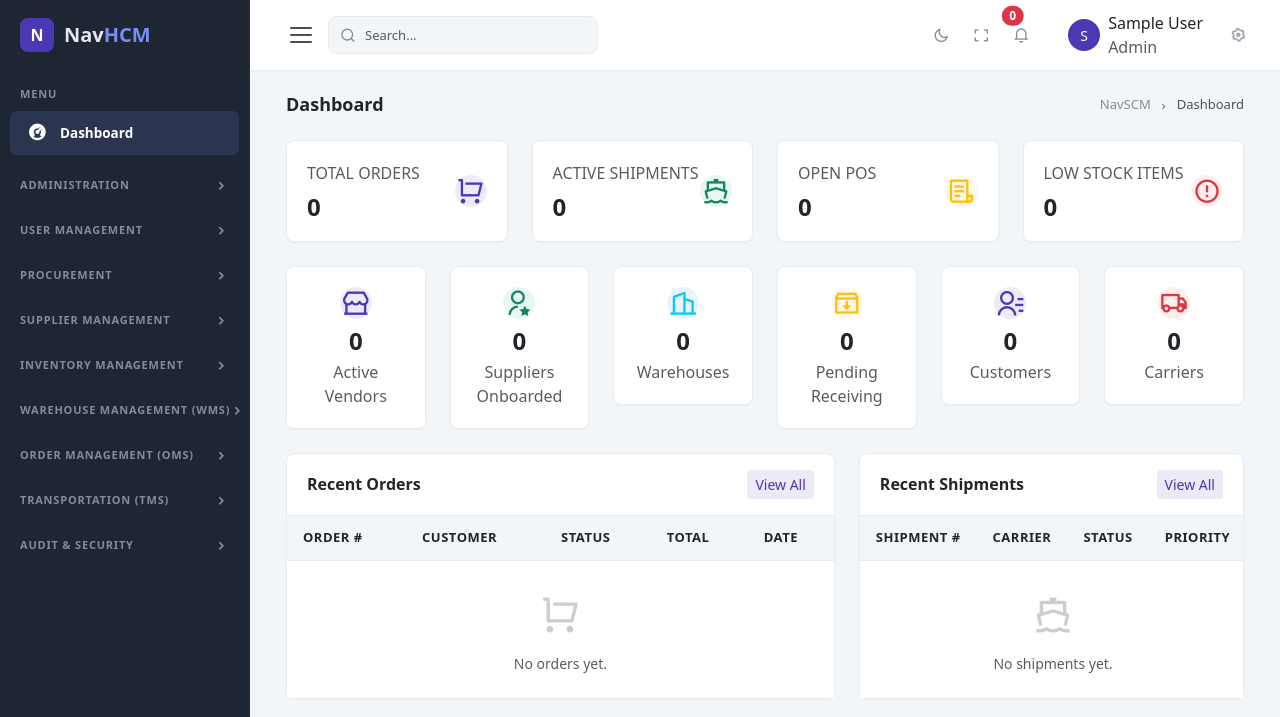
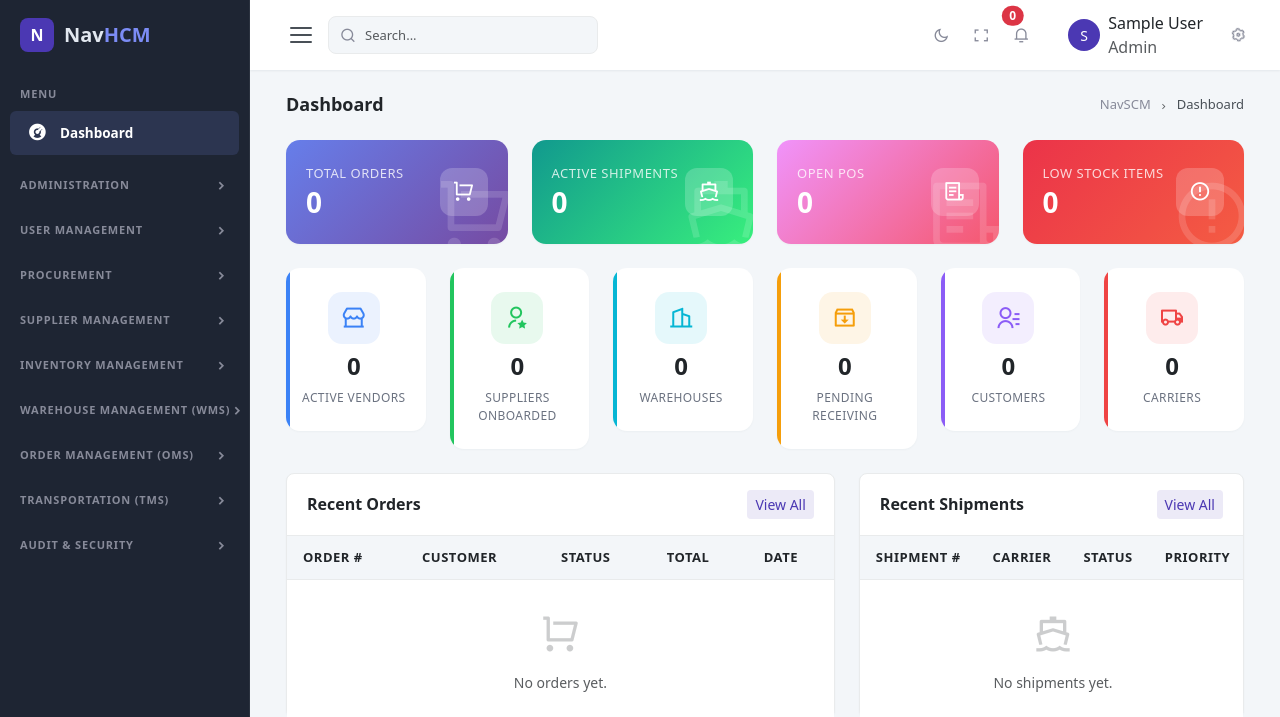
Before and after one commit to Navaid-KloneIT/NavSCM, a Django app: page / in a window 1280 px wide. Shown: the top 717 px of the page. Run offline with Django 4.2, Linux system fonts and the light colour scheme; the visitor is signed in with stand-in values (Sample User, id 1); some libraries are stand-ins or nearby versions.

Commit message:
Add modern gradient KPI cards and accent-bar module cards to dashboard

```diff
--- a/templates/dashboard/index.html
+++ b/templates/dashboard/index.html
@@ -2,6 +2,115 @@
 {% load static %}
 
 {% block title %}Dashboard{% endblock %}
+
+{% block extra_css %}
+<style>
+    .dash-card {
+        border: none;
+        border-radius: 14px;
+        overflow: hidden;
+        transition: transform 0.2s ease, box-shadow 0.2s ease;
+        position: relative;
+    }
+    .dash-card:hover {
+        transform: translateY(-4px);
+        box-shadow: 0 8px 25px rgba(0,0,0,0.1);
+    }
+    .dash-card .card-body { position: relative; z-index: 1; }
+    .dash-card .dash-bg-icon {
+        position: absolute;
+        right: -8px;
+        bottom: -12px;
+        font-size: 80px;
+        opacity: 0.08;
+        z-index: 0;
+        line-height: 1;
+    }
+    .dash-card .dash-count {
+        font-size: 28px;
+        font-weight: 700;
+        line-height: 1.1;
+        margin-bottom: 2px;
+    }
+    .dash-card .dash-label {
+        font-size: 13px;
+        font-weight: 500;
+        text-transform: uppercase;
+        letter-spacing: 0.5px;
+        margin-bottom: 0;
+    }
+    .dash-card .dash-icon-wrap {
+        width: 48px;
+        height: 48px;
+        border-radius: 12px;
+        display: flex;
+        align-items: center;
+        justify-content: center;
+        font-size: 22px;
+    }
+    .dash-card.dash-gradient-primary { background: linear-gradient(135deg, #667eea 0%, #764ba2 100%); }
+    .dash-card.dash-gradient-success { background: linear-gradient(135deg, #11998e 0%, #38ef7d 100%); }
+    .dash-card.dash-gradient-warning { background: linear-gradient(135deg, #f093fb 0%, #f5576c 100%); }
+    .dash-card.dash-gradient-danger  { background: linear-gradient(135deg, #eb3349 0%, #f45c43 100%); }
+    .dash-card.dash-gradient-primary .dash-count,
+    .dash-card.dash-gradient-success .dash-count,
+    .dash-card.dash-gradient-warning .dash-count,
+    .dash-card.dash-gradient-danger .dash-count  { color: #fff; }
+    .dash-card.dash-gradient-primary .dash-label,
+    .dash-card.dash-gradient-success .dash-label,
+    .dash-card.dash-gradient-warning .dash-label,
+    .dash-card.dash-gradient-danger .dash-label  { color: rgba(255,255,255,0.8); }
+    .dash-card.dash-gradient-primary .dash-icon-wrap,
+    .dash-card.dash-gradient-success .dash-icon-wrap,
+    .dash-card.dash-gradient-warning .dash-icon-wrap,
+    .dash-card.dash-gradient-danger .dash-icon-wrap  { background: rgba(255,255,255,0.2); color: #fff; }
+    .dash-card.dash-gradient-primary .dash-bg-icon,
+    .dash-card.dash-gradient-success .dash-bg-icon,
+    .dash-card.dash-gradient-warning .dash-bg-icon,
+    .dash-card.dash-gradient-danger .dash-bg-icon  { color: #fff; opacity: 0.15; }
+
+    .module-card {
+        border: none;
+        border-radius: 14px;
+        overflow: hidden;
+        transition: transform 0.2s ease, box-shadow 0.2s ease;
+        position: relative;
+    }
+    .module-card:hover {
+        transform: translateY(-3px);
+        box-shadow: 0 6px 20px rgba(0,0,0,0.08);
+    }
+    .module-card .module-icon-wrap {
+        width: 52px;
+        height: 52px;
+        border-radius: 14px;
+        display: flex;
+        align-items: center;
+        justify-content: center;
+        font-size: 24px;
+    }
+    .module-card .module-count {
+        font-size: 24px;
+        font-weight: 700;
+        line-height: 1.2;
+    }
+    .module-card .module-label {
+        font-size: 12px;
+        font-weight: 500;
+        color: #6b7280;
+        text-transform: uppercase;
+        letter-spacing: 0.4px;
+    }
+    .module-card .module-accent {
+        position: absolute;
+        top: 0;
+        left: 0;
+        width: 4px;
+        height: 100%;
+        border-radius: 14px 0 0 14px;
+    }
+</style>
+{% endblock %}
 
 {% block content %}
 <!-- Page Title -->
@@ -19,161 +128,163 @@
     </div>
 </div>
 
-<!-- Row 1: Top-Level KPI Cards -->
+<!-- Row 1: Top-Level KPI Cards (Gradient) -->
 <div class="row">
     <!-- Total Orders -->
     <div class="col-xl-3 col-md-6">
-        <div class="card card-animate">
-            <div class="card-body">
-                <div class="d-flex align-items-center">
-                    <div class="flex-grow-1">
-                        <p class="text-uppercase fw-medium text-muted mb-0">Total Orders</p>
-                        <h4 class="fs-22 fw-semibold mb-0 mt-2">{{ total_orders }}</h4>
+        <div class="card dash-card dash-gradient-primary mb-4">
+            <div class="card-body py-4">
+                <div class="d-flex align-items-center justify-content-between">
+                    <div>
+                        <p class="dash-label">Total Orders</p>
+                        <h2 class="dash-count mt-1">{{ total_orders }}</h2>
                     </div>
-                    <div class="flex-shrink-0">
-                        <div class="avatar-sm rounded-circle bg-soft-primary d-flex align-items-center justify-content-center">
-                            <i class="ri-shopping-cart-line fs-3 text-primary"></i>
-                        </div>
+                    <div class="dash-icon-wrap">
+                        <i class="ri-shopping-cart-line"></i>
                     </div>
                 </div>
             </div>
+            <i class="ri-shopping-cart-line dash-bg-icon"></i>
         </div>
     </div>
 
     <!-- Active Shipments -->
     <div class="col-xl-3 col-md-6">
-        <div class="card card-animate">
-            <div class="card-body">
-                <div class="d-flex align-items-center">
-                    <div class="flex-grow-1">
-                        <p class="text-uppercase fw-medium text-muted mb-0">Active Shipments</p>
-                        <h4 class="fs-22 fw-semibold mb-0 mt-2">{{ active_shipments }}</h4>
+        <div class="card dash-card dash-gradient-success mb-4">
+            <div class="card-body py-4">
+                <div class="d-flex align-items-center justify-content-between">
+                    <div>
+                        <p class="dash-label">Active Shipments</p>
+                        <h2 class="dash-count mt-1">{{ active_shipments }}</h2>
                     </div>
-                    <div class="flex-shrink-0">
-                        <div class="avatar-sm rounded-circle bg-soft-success d-flex align-items-center justify-content-center">
-                            <i class="ri-ship-line fs-3 text-success"></i>
-                        </div>
+                    <div class="dash-icon-wrap">
+                        <i class="ri-ship-line"></i>
                     </div>
                 </div>
             </div>
+            <i class="ri-ship-line dash-bg-icon"></i>
         </div>
     </div>
 
     <!-- Open Purchase Orders -->
     <div class="col-xl-3 col-md-6">
-        <div class="card card-animate">
-            <div class="card-body">
-                <div class="d-flex align-items-center">
-                    <div class="flex-grow-1">
-                        <p class="text-uppercase fw-medium text-muted mb-0">Open POs</p>
-                        <h4 class="fs-22 fw-semibold mb-0 mt-2">{{ open_pos }}</h4>
+        <div class="card dash-card dash-gradient-warning mb-4">
+            <div class="card-body py-4">
+                <div class="d-flex align-items-center justify-content-between">
+                    <div>
+                        <p class="dash-label">Open POs</p>
+                        <h2 class="dash-count mt-1">{{ open_pos }}</h2>
                     </div>
-                    <div class="flex-shrink-0">
-                        <div class="avatar-sm rounded-circle bg-soft-warning d-flex align-items-center justify-content-center">
-                            <i class="ri-file-list-3-line fs-3 text-warning"></i>
-                        </div>
+                    <div class="dash-icon-wrap">
+                        <i class="ri-file-list-3-line"></i>
                     </div>
                 </div>
             </div>
+            <i class="ri-file-list-3-line dash-bg-icon"></i>
         </div>
     </div>
 
     <!-- Low Stock Items -->
     <div class="col-xl-3 col-md-6">
-        <div class="card card-animate">
-            <div class="card-body">
-                <div class="d-flex align-items-center">
-                    <div class="flex-grow-1">
-                        <p class="text-uppercase fw-medium text-muted mb-0">Low Stock Items</p>
-                        <h4 class="fs-22 fw-semibold mb-0 mt-2">{{ low_stock_count }}</h4>
+        <div class="card dash-card dash-gradient-danger mb-4">
+            <div class="card-body py-4">
+                <div class="d-flex align-items-center justify-content-between">
+                    <div>
+                        <p class="dash-label">Low Stock Items</p>
+                        <h2 class="dash-count mt-1">{{ low_stock_count }}</h2>
                     </div>
-                    <div class="flex-shrink-0">
-                        <div class="avatar-sm rounded-circle bg-soft-danger d-flex align-items-center justify-content-center">
-                            <i class="ri-error-warning-line fs-3 text-danger"></i>
-                        </div>
+                    <div class="dash-icon-wrap">
+                        <i class="ri-error-warning-line"></i>
                     </div>
                 </div>
             </div>
+            <i class="ri-error-warning-line dash-bg-icon"></i>
         </div>
     </div>
 </div>
 
-<!-- Row 2: Module Overview Cards -->
+<!-- Row 2: Module Overview Cards (Accent Bar) -->
 <div class="row">
     <!-- Vendors -->
     <div class="col-xl-2 col-md-4 col-sm-6">
-        <div class="card card-animate">
-            <div class="card-body text-center">
-                <div class="avatar-sm rounded-circle bg-soft-primary d-flex align-items-center justify-content-center mx-auto mb-2">
-                    <i class="ri-store-2-line fs-3 text-primary"></i>
+        <div class="card module-card mb-4">
+            <div class="module-accent" style="background: #3b82f6;"></div>
+            <div class="card-body text-center py-4 ps-3">
+                <div class="module-icon-wrap mx-auto mb-2" style="background: rgba(59,130,246,0.1); color: #3b82f6;">
+                    <i class="ri-store-2-line"></i>
                 </div>
-                <h4 class="fs-22 fw-semibold mb-1">{{ total_vendors }}</h4>
-                <p class="text-muted mb-0 fs-13">Active Vendors</p>
+                <h4 class="module-count">{{ total_vendors }}</h4>
+                <p class="module-label mb-0">Active Vendors</p>
             </div>
         </div>
     </div>
 
     <!-- Suppliers Onboarded -->
     <div class="col-xl-2 col-md-4 col-sm-6">
-        <div class="card card-animate">
-            <div class="card-body text-center">
-                <div class="avatar-sm rounded-circle bg-soft-success d-flex align-items-center justify-content-center mx-auto mb-2">
-                    <i class="ri-user-star-line fs-3 text-success"></i>
+        <div class="card module-card mb-4">
+            <div class="module-accent" style="background: #22c55e;"></div>
+            <div class="card-body text-center py-4 ps-3">
+                <div class="module-icon-wrap mx-auto mb-2" style="background: rgba(34,197,94,0.1); color: #22c55e;">
+                    <i class="ri-user-star-line"></i>
                 </div>
-                <h4 class="fs-22 fw-semibold mb-1">{{ approved_onboardings }}</h4>
-                <p class="text-muted mb-0 fs-13">Suppliers Onboarded</p>
+                <h4 class="module-count">{{ approved_onboardings }}</h4>
+                <p class="module-label mb-0">Suppliers Onboarded</p>
             </div>
         </div>
     </div>
 
     <!-- Warehouses -->
     <div class="col-xl-2 col-md-4 col-sm-6">
-        <div class="card card-animate">
-            <div class="card-body text-center">
-                <div class="avatar-sm rounded-circle bg-soft-info d-flex align-items-center justify-content-center mx-auto mb-2">
-                    <i class="ri-building-2-line fs-3 text-info"></i>
+        <div class="card module-card mb-4">
+            <div class="module-accent" style="background: #06b6d4;"></div>
+            <div class="card-body text-center py-4 ps-3">
+                <div class="module-icon-wrap mx-auto mb-2" style="background: rgba(6,182,212,0.1); color: #06b6d4;">
+                    <i class="ri-building-2-line"></i>
                 </div>
-                <h4 class="fs-22 fw-semibold mb-1">{{ total_warehouses }}</h4>
-                <p class="text-muted mb-0 fs-13">Warehouses</p>
+                <h4 class="module-count">{{ total_warehouses }}</h4>
+                <p class="module-label mb-0">Warehouses</p>
             </div>
         </div>
     </div>
 
     <!-- Pending Receiving -->
     <div class="col-xl-2 col-md-4 col-sm-6">
-        <div class="card card-animate">
-            <div class="card-body text-center">
-                <div class="avatar-sm rounded-circle bg-soft-warning d-flex align-items-center justify-content-center mx-auto mb-2">
-                    <i class="ri-inbox-archive-line fs-3 text-warning"></i>
+        <div class="card module-card mb-4">
+            <div class="module-accent" style="background: #f59e0b;"></div>
+            <div class="card-body text-center py-4 ps-3">
+                <div class="module-icon-wrap mx-auto mb-2" style="background: rgba(245,158,11,0.1); color: #f59e0b;">
+                    <i class="ri-inbox-archive-line"></i>
                 </div>
-                <h4 class="fs-22 fw-semibold mb-1">{{ pending_receiving }}</h4>
-                <p class="text-muted mb-0 fs-13">Pending Receiving</p>
+                <h4 class="module-count">{{ pending_receiving }}</h4>
+                <p class="module-label mb-0">Pending Receiving</p>
             </div>
         </div>
     </div>
 
     <!-- Customers -->
     <div class="col-xl-2 col-md-4 col-sm-6">
-        <div class="card card-animate">
-            <div class="card-body text-center">
-                <div class="avatar-sm rounded-circle bg-soft-primary d-flex align-items-center justify-content-center mx-auto mb-2">
-                    <i class="ri-contacts-line fs-3 text-primary"></i>
+        <div class="card module-card mb-4">
+            <div class="module-accent" style="background: #8b5cf6;"></div>
+            <div class="card-body text-center py-4 ps-3">
+                <div class="module-icon-wrap mx-auto mb-2" style="background: rgba(139,92,246,0.1); color: #8b5cf6;">
+                    <i class="ri-contacts-line"></i>
                 </div>
-                <h4 class="fs-22 fw-semibold mb-1">{{ total_customers }}</h4>
-                <p class="text-muted mb-0 fs-13">Customers</p>
+                <h4 class="module-count">{{ total_customers }}</h4>
+                <p class="module-label mb-0">Customers</p>
             </div>
         </div>
     </div>
 
     <!-- Carriers -->
     <div class="col-xl-2 col-md-4 col-sm-6">
-        <div class="card card-animate">
-            <div class="card-body text-center">
-                <div class="avatar-sm rounded-circle bg-soft-danger d-flex align-items-center justify-content-center mx-auto mb-2">
-                    <i class="ri-truck-line fs-3 text-danger"></i>
+        <div class="card module-card mb-4">
+            <div class="module-accent" style="background: #ef4444;"></div>
+            <div class="card-body text-center py-4 ps-3">
+                <div class="module-icon-wrap mx-auto mb-2" style="background: rgba(239,68,68,0.1); color: #ef4444;">
+                    <i class="ri-truck-line"></i>
                 </div>
-                <h4 class="fs-22 fw-semibold mb-1">{{ total_carriers }}</h4>
-                <p class="text-muted mb-0 fs-13">Carriers</p>
+                <h4 class="module-count">{{ total_carriers }}</h4>
+                <p class="module-label mb-0">Carriers</p>
             </div>
         </div>
     </div>
```
